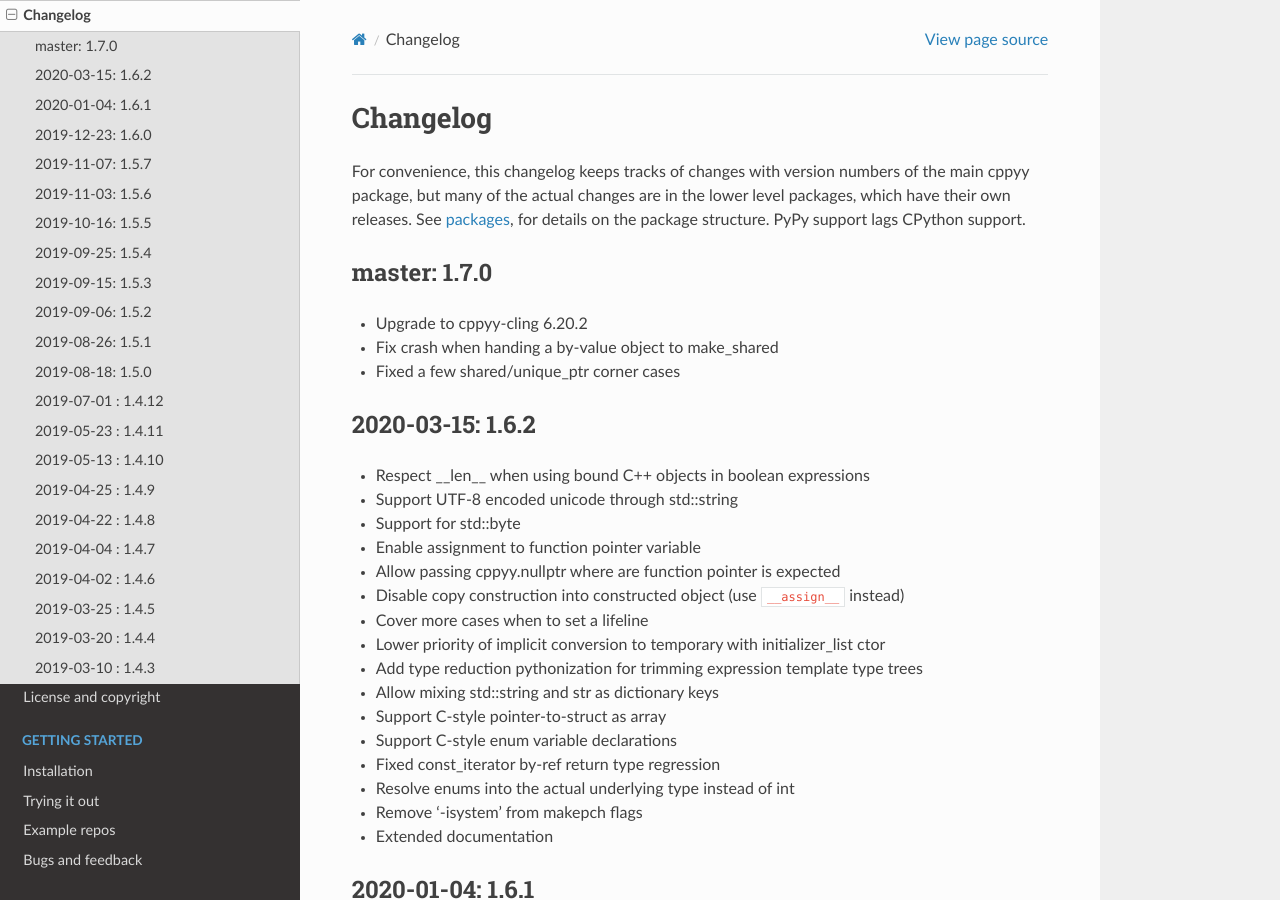
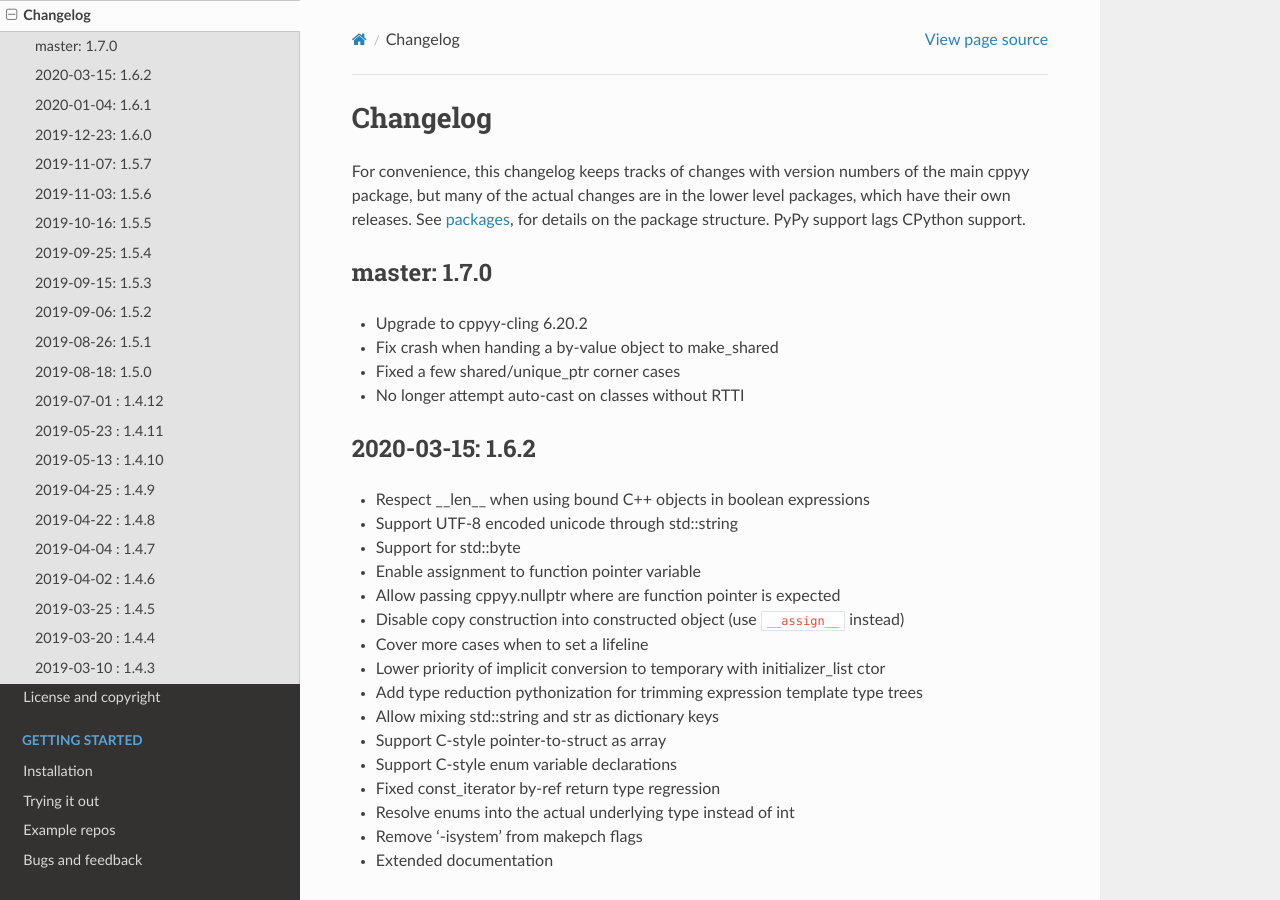
Before and after one commit to wlav/cppyy, a Sphinx documentation site: the page built from doc/source/changelog.rst, in a window 1280 px wide and 900 px high. Built offline with Sphinx 7.4.7 and the Read the Docs theme 2.0.0, drawn with Linux system fonts in a browser that asks for light colours.

Commit message:
no longer try auto-cast on classes with RTTI

```diff
--- a/doc/source/changelog.rst
+++ b/doc/source/changelog.rst
@@ -16,6 +16,7 @@
 * Upgrade to cppyy-cling 6.20.2
 * Fix crash when handing a by-value object to make_shared
 * Fixed a few shared/unique_ptr corner cases
+* No longer attempt auto-cast on classes without RTTI
 
 
 2020-03-15: 1.6.2
```
